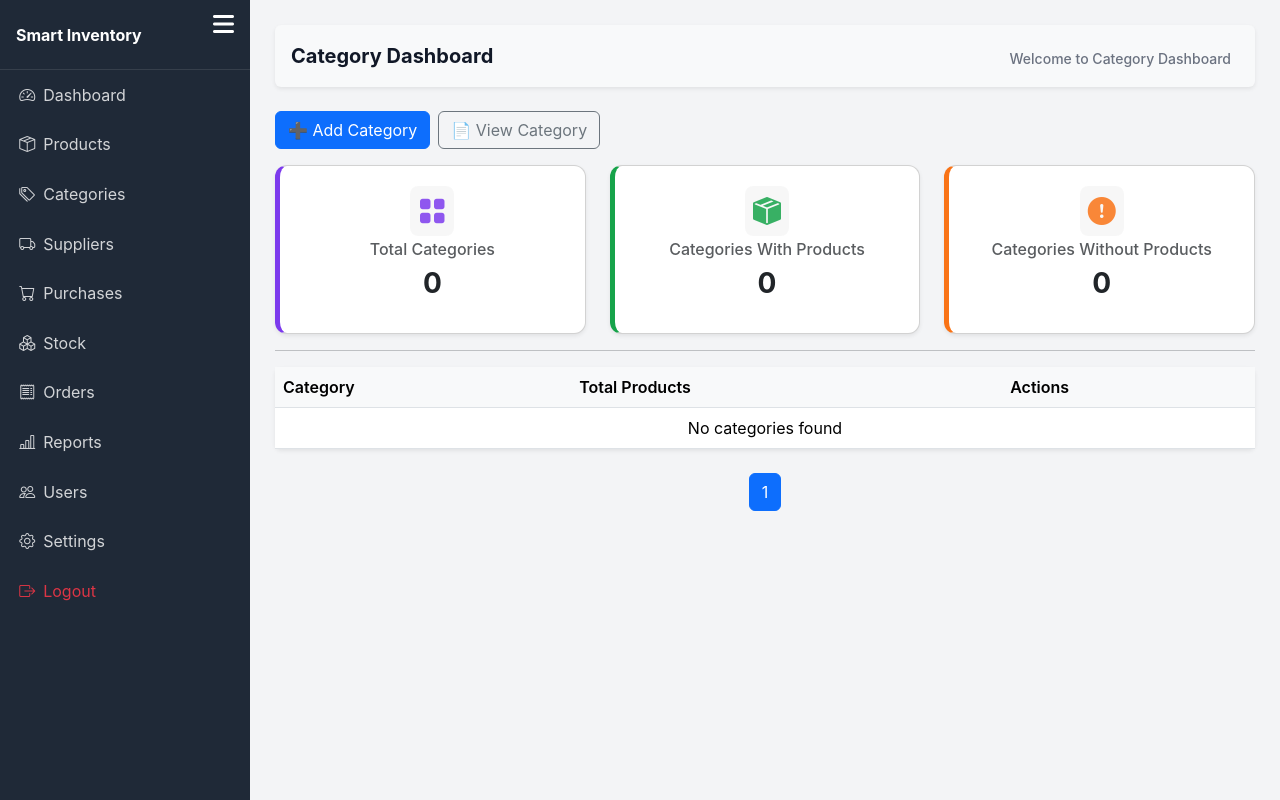
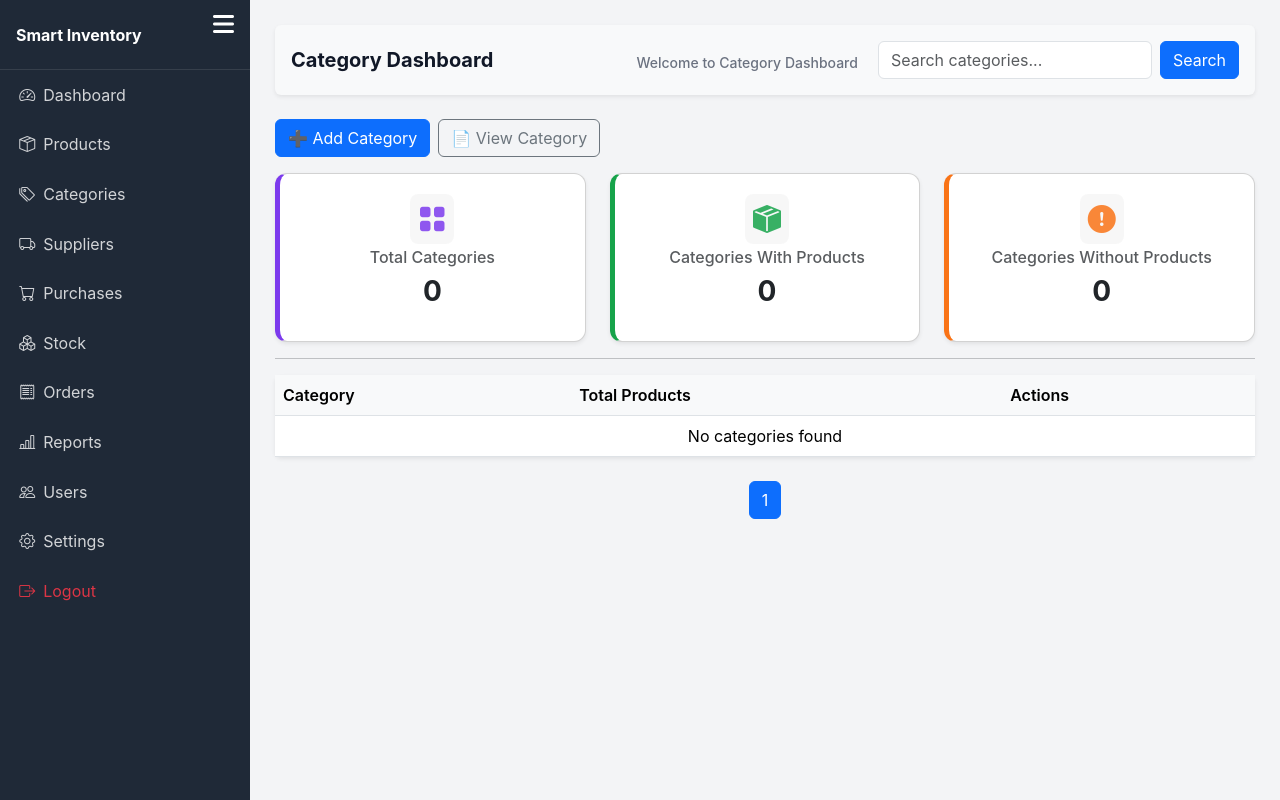
Before and after one commit to MahiKalavadia/inventory-management-system, a Django app: page /inventory/categories/dashboard/ in a window 1280 px wide. Run offline with Django 5.2, Linux system fonts and the light colour scheme; the visitor is signed in with stand-in values (Sample User, id 1); data that the repository does not hold is empty.

Commit message:
Added search field in dashboard

```diff
--- a/templates/dashboards/category_dashboard.html
+++ b/templates/dashboards/category_dashboard.html
@@ -19,6 +19,12 @@
     <div class="d-flex align-items-center">
         <div class="header-right d-flex align-items-center">
             <div class="welcome-text me-2">Welcome to Category Dashboard</div>
+            <div class="d-flex align-items-center">
+                <form method="get" class="d-flex">
+                    <input type="text" name="q" placeholder="Search categories..." class="form-control me-2" value="{{ search|default:'' }}">
+                    <button type="submit" class="btn btn-primary">Search</button>
+                </form>
+           </div>
         </div>
     </div>
 </div>
```
